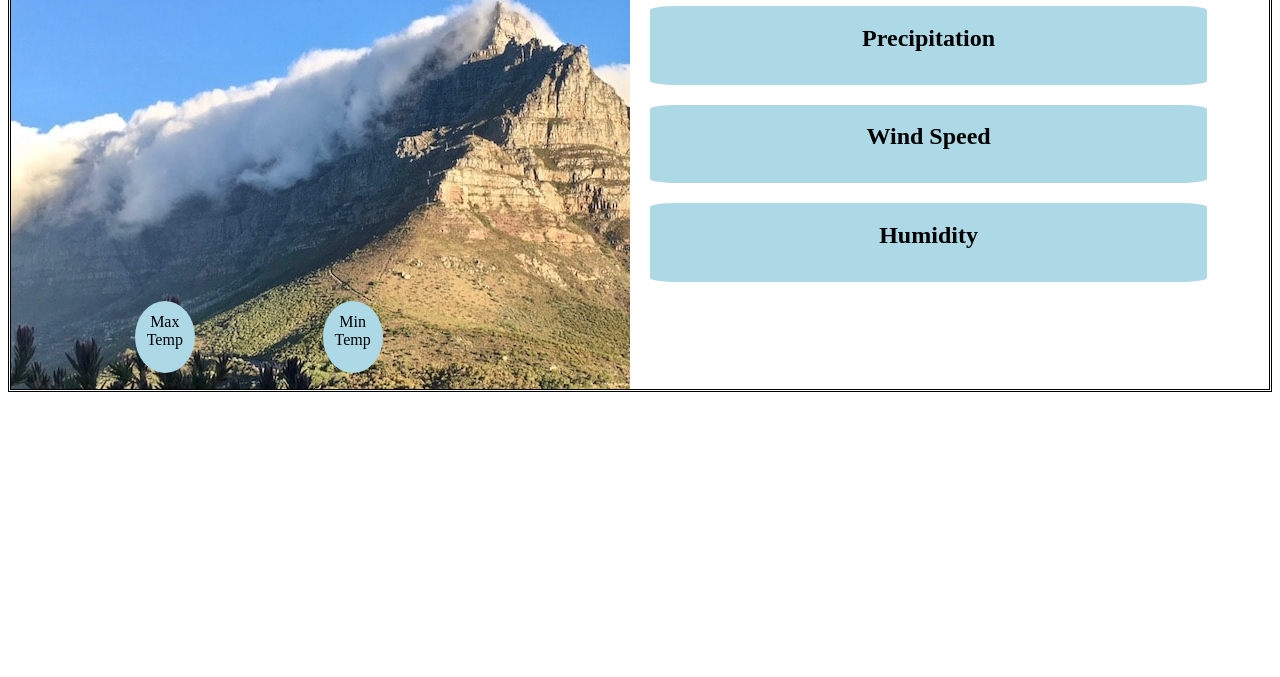
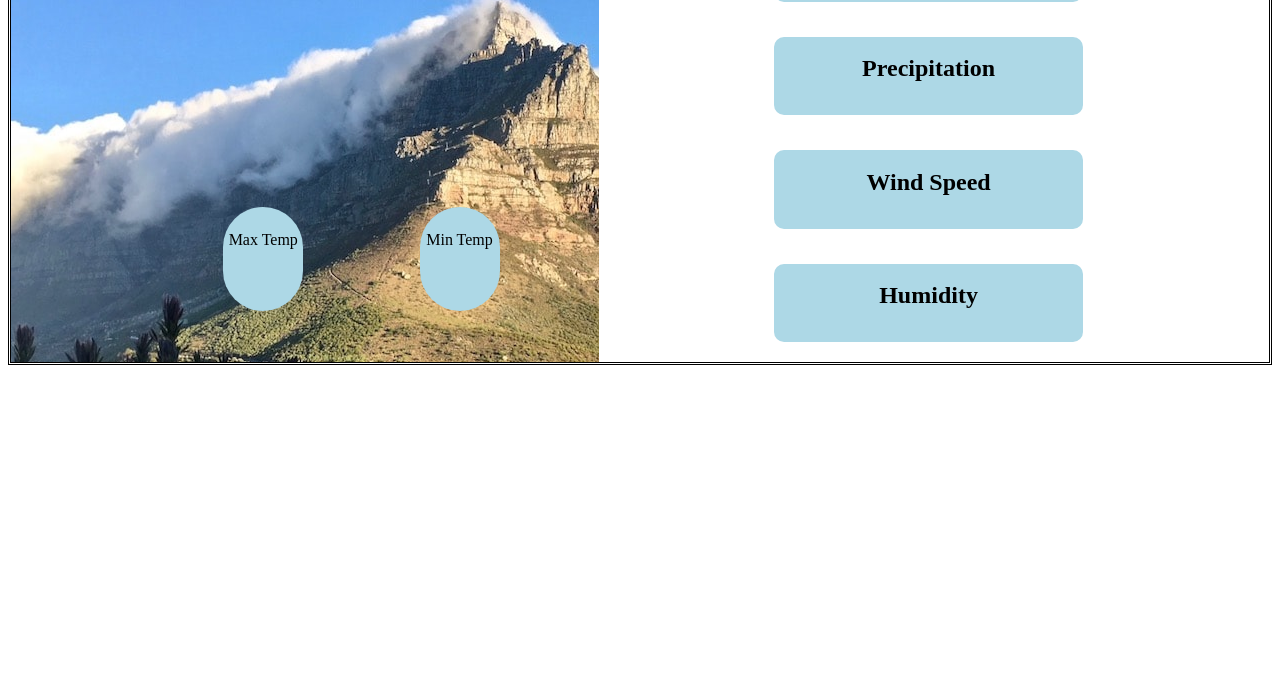
Before and after one commit to SchoolOfCode/bc15-w3-d5-hackathon-fetch-team-22-1, a plain HTML site: page index.html in a window 1280 px wide. Shown: the part 123-800 px from the top of the page. Drawn offline with Linux system fonts and the light colour scheme; no server answers.

Commit message:
css added

```diff
--- a/styles.css
+++ b/styles.css
@@ -1,21 +1,23 @@
 .minMax {
-    height: 60px;
-    width: 60px;
+    height: 80px;
+    width: 80px;
     background-color: lightblue;
-    border-radius: 50%;
+    border-radius: 100px;
     display: inline-block;
     text-align: center;
-    padding-top: 2%;
+    padding-top: 5%;
 
 }
 
 .local {
     height: 60px;
     background-color: lightblue;
-    border-radius: 5%;
-    width: 90%;
+    border-radius: 10px;
+    width: 50%;
     text-align: center;
     padding-top: 3%;
+    margin-left: 20%;
+    margin-top: 35px
 
 
 }
@@ -27,23 +29,27 @@
     height: 100%;
     border-style: double;
 
+
 }
 
 #temp{
     background-image: url("mountain.jpeg");
     height: 100%;
+    width: 95%;
 }
 
 h1{
     margin-top: 50px;
     text-align: center;
+    font-size: 40px;
 }
 
 #minMaxTemp {
     align-items: center;
-    margin-top: 50%
+    margin-top: 35%;
+    margin-left: 100px;
 }
 
 .minMax {
-    margin-left: 20%;
+    margin-left: 23%;
 }
```
